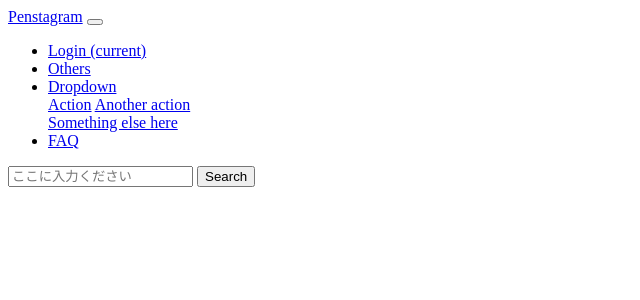
After one commit to SatomiWatanabe/test, a Django app: template pythonenv/helloworld/templates/navbar.html in a window 1280 px wide. The commit adds this page. Shown: the top 300 px of the page, without its empty margins (0-640 px from the left). Run offline with Django 3.2, Linux system fonts and the light colour scheme; the template is opened without the code that fills it, so the values that code supplies are empty.

Commit message:
design revised

```diff
--- /dev/null
+++ b/pythonenv/helloworld/templates/head_css.html
@@ -0,0 +1 @@
+<link rel="stylesheet" href="https://maxcdn.bootstrapcdn.com/bootstrap/4.0.0/css/bootstrap.min.css" integrity="sha384-Gn5384xqQ1aoWXA+058RXPxPg6fy4IWvTNh0E263XmFcJlSAwiGgFAW/dAiS6JXm" crossorigin="anonymous">
--- /dev/null
+++ b/pythonenv/helloworld/templates/javascript.html
@@ -0,0 +1 @@
+<script src="https://maxcdn.bootstrapcdn.com/bootstrap/4.0.0/js/bootstrap.min.js" integrity="sha384-JZR6Spejh4U02d8jOt6vLEHfe/JQGiRRSQQxSfFWpi1MquVdAyjUar5+76PVCmYl" crossorigin="anonymous"></script>
--- /dev/null
+++ b/pythonenv/helloworld/templates/navbar.html
@@ -0,0 +1,40 @@
+<nav class="navbar navbar-expand-lg navbar-light bg-light">
+  <a class="navbar-brand" href="#">Penstagram</a>
+  <button class="navbar-toggler" type="button" data-toggle="collapse" data-target="#navbarSupportedContent" aria-controls="navbarSupportedContent" aria-expanded="false" aria-label="Toggle navigation">
+    <span class="navbar-toggler-icon"></span>
+  </button>
+
+  <div class="collapse navbar-collapse" id="navbarSupportedContent">
+    <ul class="navbar-nav mr-auto">
+      <li class="nav-item active">
+        {% if not user.is_authenticated %}
+        <a class="nav-link" href="http://127.0.0.1:8000/login/">Login <span class="sr-only">(current)</span></a>
+        {% endif %}
+        {% if user.is_authenticated %}
+        <a class="nav-link" href="http://127.0.0.1:8000/logout/">Logout <span class="sr-only">(current)</span></a>
+        {% endif %}
+      </li>
+      <li class="nav-item">
+        <a class="nav-link" href="#">Others</a>
+      </li>
+      <li class="nav-item dropdown">
+        <a class="nav-link dropdown-toggle" href="#" id="navbarDropdown" role="button" data-toggle="dropdown" aria-haspopup="true" aria-expanded="false">
+          Dropdown
+        </a>
+        <div class="dropdown-menu" aria-labelledby="navbarDropdown">
+          <a class="dropdown-item" href="#">Action</a>
+          <a class="dropdown-item" href="#">Another action</a>
+          <div class="dropdown-divider"></div>
+          <a class="dropdown-item" href="#">Something else here</a>
+        </div>
+      </li>
+      <li class="nav-item">
+        <a class="nav-link disabled" href="#">FAQ</a>
+      </li>
+    </ul>
+    <form class="form-inline my-2 my-lg-0" method='GET' action=''>
+      <input class="search-query form-control" type="text" name='q' value='{{ request.GET.q }}' placeholder="ここに入力ください" aria-label="Search">
+      <button class="btn btn-outline-success my-2 my-sm-0" type="submit">Search</button>
+    </form>
+  </div>
+</nav>
```
Also changed, not shown: pythonenv/helloworld/templates/articles.html (+6 -32 lines), pythonenv/helloworld/templates/base.html (added, +30 -0 lines).
